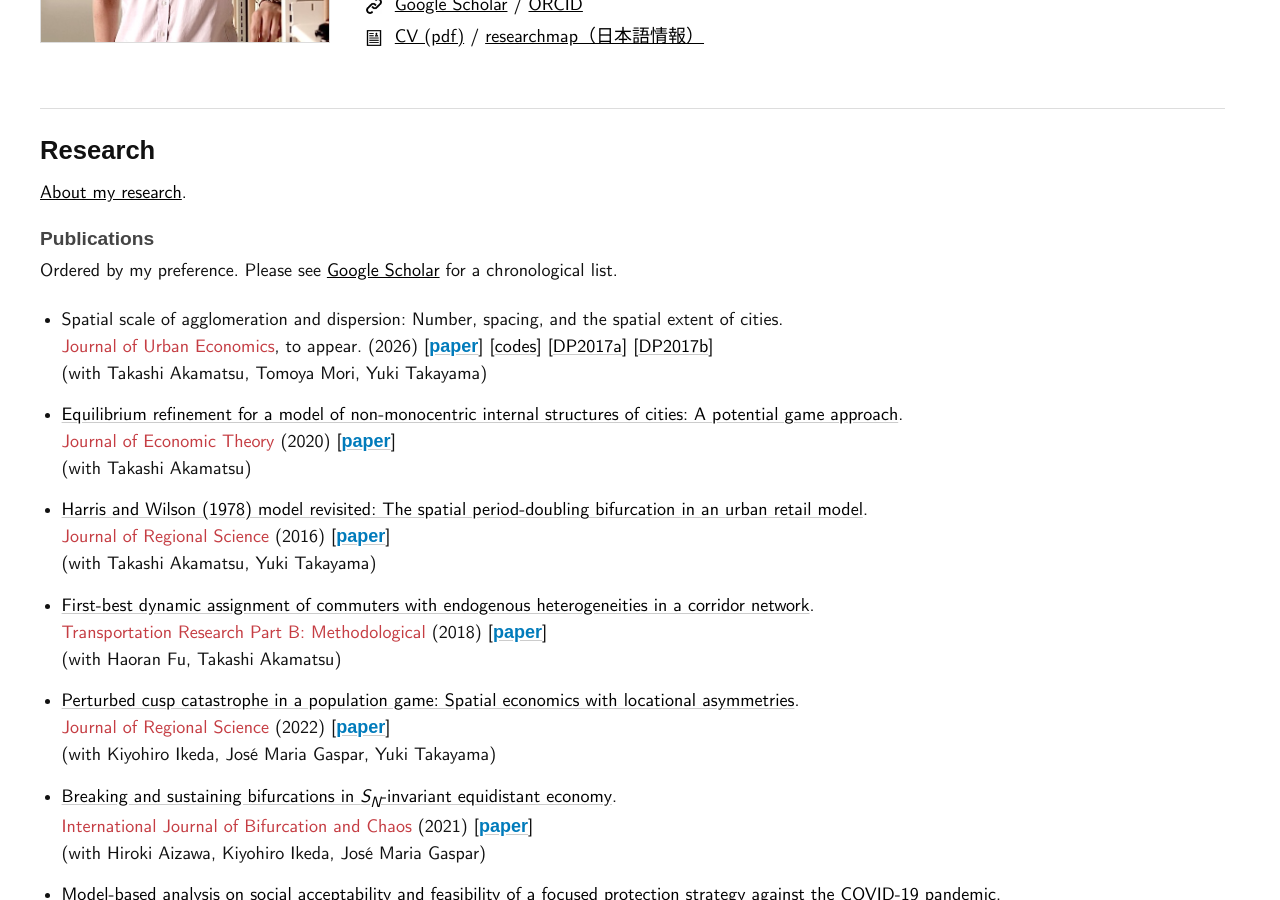
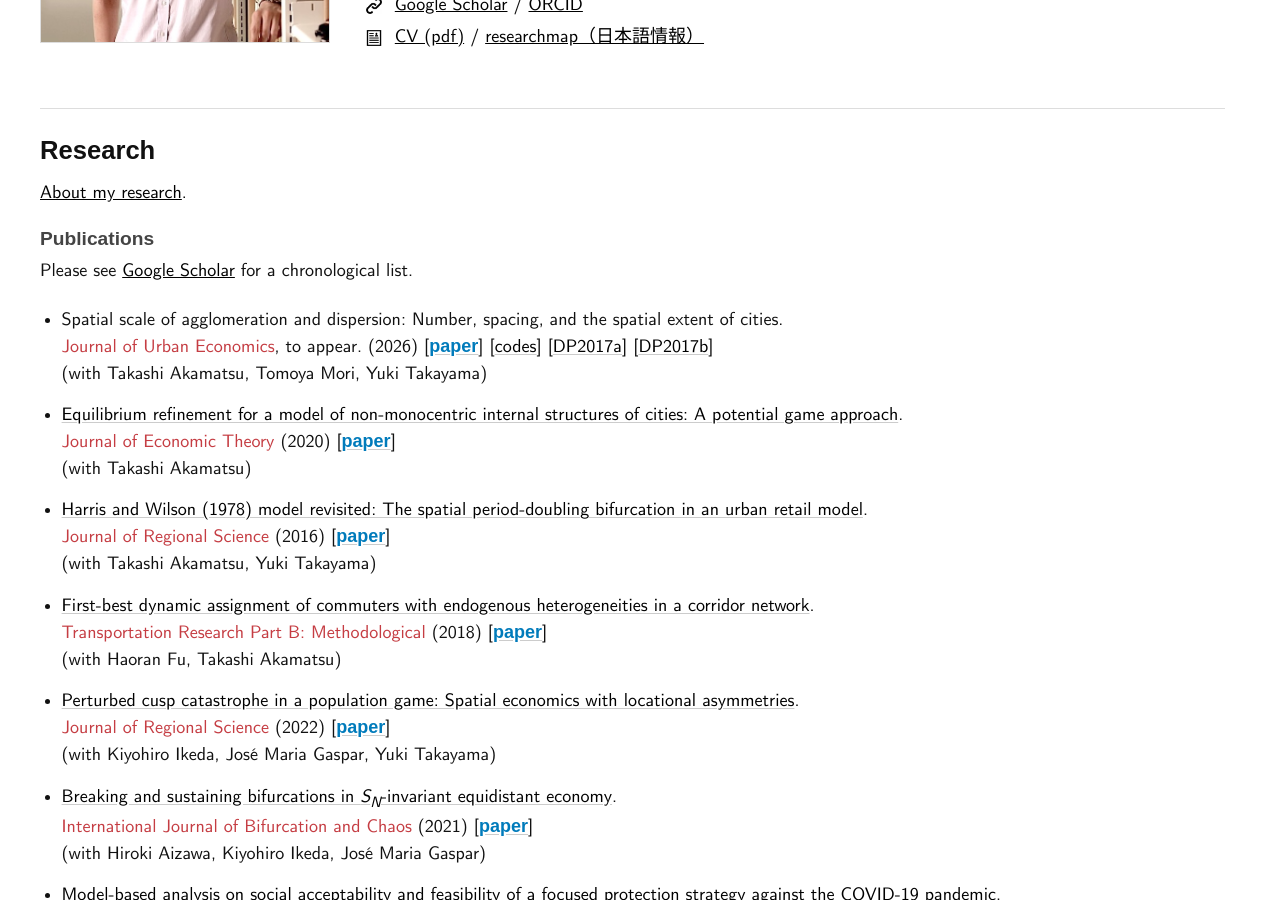
Before and after one commit to mino-osawa/mino-osawa.github.io, a Jekyll site: the page built from index.markdown, in a window 1280 px wide and 900 px high, scrolled down 394 px. Built offline with Jekyll 4.4.1, drawn with Linux system fonts in a browser that asks for light colours; some web fonts are replaced.

Commit message:
fix text

```diff
--- a/index.markdown
+++ b/index.markdown
@@ -13,7 +13,7 @@ title: M.Osawa's Website
 
 <h3>Publications</h3>
 
-Ordered by my preference. Please see <a href="https://scholar.google.co.jp/citations?user=qKxF-dkAAAAJ" target="_blank">Google Scholar</a> for a chronological list.
+Please see <a href="https://scholar.google.co.jp/citations?user=qKxF-dkAAAAJ" target="_blank">Google Scholar</a> for a chronological list.
 
 <ul class="ref-list">
   {% for paper in site.data.papers %}
```
